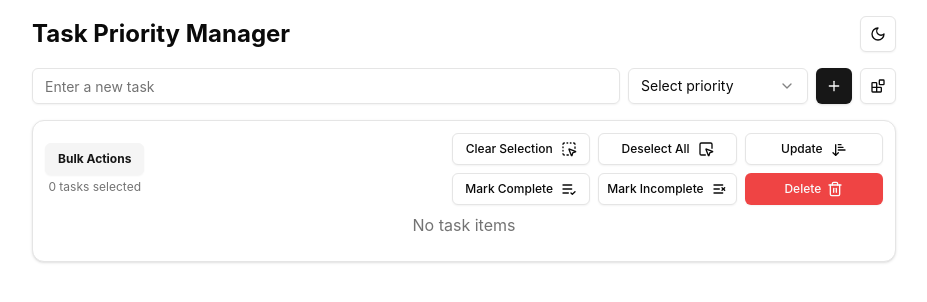
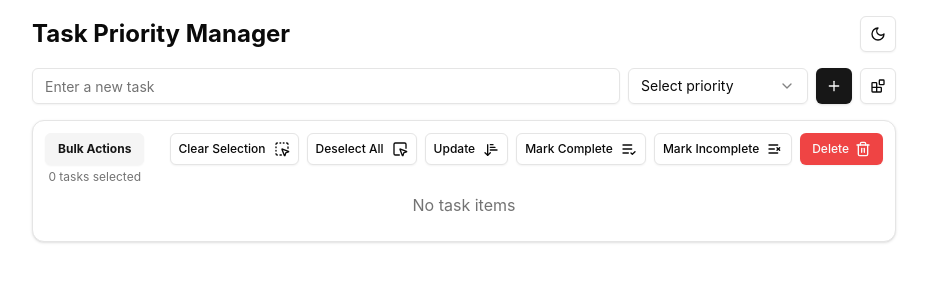
Before and after one commit to isai7710/wishlist-app, a React (Vite) app: page / in a window 1280 px wide. Both pictures are taken after a click on the button "Bulk Actions". Shown: the top 302 px of the page, without its empty margins (176-1103 px from the left). Built offline with nearby package versions, Linux system fonts and the light colour scheme.

Commit message:
placed every bulk action element in an array which was mapped over so that each element could be placed within a motion div and animated with a staggered entrance and exit animation

```diff
--- a/src/components/bulk-actions.tsx
+++ b/src/components/bulk-actions.tsx
@@ -58,7 +58,7 @@ export default function BulkActions({
   };
 
   return (
-    <div className="flex flex-col sm:flex-row items-center justify-between pt-3 px-3">
+    <div className="flex flex-col sm:flex-row sm:items-start justify-between pt-3 px-3">
       <div className="flex flex-col items-center mb-4 gap-1 sm:mb-0">
         <Button
           variant={bulkSelectionMode ? "secondary" : "outline"}
@@ -85,14 +85,10 @@ export default function BulkActions({
         </AnimatePresence>
       </div>
 
+      <div className="flex items-center justify-center gap-2">
         <AnimatePresence>
-        {bulkSelectionMode && (
-          <motion.div
-            initial={{ y: -10, opacity: 0 }}
-            animate={{ y: 0, opacity: 1 }}
-            exit={{ y: -10, opacity: 0 }}
-            className="grid grid-cols-3 items-center justify-center gap-2"
-          >
+          {bulkSelectionMode &&
+            [
               <Button
                 onClick={() =>
                   handleAction(
@@ -106,7 +102,7 @@ export default function BulkActions({
               >
                 <span className="hidden sm:block">Clear Selection</span>
                 <SquareDashedMousePointer />
-            </Button>
+              </Button>,
               <Button
                 onClick={() => {
                   if (tasks.length === 0) {
@@ -125,7 +121,7 @@ export default function BulkActions({
                   ? "Deselect All"
                   : "Select All"}
                 <SquareMousePointer />
-            </Button>
+              </Button>,
               <DropdownMenu
                 open={isDropdownOpen}
                 onOpenChange={(open) => {
@@ -165,7 +161,7 @@ export default function BulkActions({
                     </DropdownMenuItem>
                   ))}
                 </DropdownMenuContent>
-            </DropdownMenu>
+              </DropdownMenu>,
               <Button
                 onClick={() =>
                   handleAction(
@@ -179,7 +175,7 @@ export default function BulkActions({
               >
                 Mark Complete
                 <ListCheck />
-            </Button>
+              </Button>,
               <Button
                 onClick={() =>
                   handleAction(
@@ -193,7 +189,7 @@ export default function BulkActions({
               >
                 Mark Incomplete
                 <ListX />
-            </Button>
+              </Button>,
               <Dialog open={isDialogOpen} onOpenChange={setIsDialogOpen}>
                 <DialogTrigger asChild>
                   <Button
@@ -219,9 +215,10 @@ export default function BulkActions({
                   <DialogHeader>
                     <DialogTitle>Are you sure?</DialogTitle>
                     <DialogDescription>
-                    You are about to delete {selectedTasks.length} selected task
-                    {selectedTasks.length !== 1 ? "s" : ""}. This action cannot
-                    be undone.
+                      You are about to delete {selectedTasks.length} selected
+                      task
+                      {selectedTasks.length !== 1 ? "s" : ""}. This action
+                      cannot be undone.
                     </DialogDescription>
                   </DialogHeader>
                   <DialogFooter>
@@ -245,10 +242,24 @@ export default function BulkActions({
                     </DialogClose>
                   </DialogFooter>
                 </DialogContent>
-            </Dialog>
+              </Dialog>,
+            ].map((button, i) => (
+              <motion.div
+                key={i}
+                initial={{ scale: 0.8, opacity: 0 }}
+                animate={{ scale: 1, opacity: 1 }}
+                exit={{ scale: -0.8, opacity: 0 }}
+                transition={{
+                  delay: i * 0.1,
+                  duration: 0.2,
+                  ease: "easeInOut",
+                }}
+              >
+                {button}
               </motion.div>
-        )}
+            ))}
         </AnimatePresence>
+      </div>
     </div>
   );
 }
```
Lines whose indentation alone changed are shown as unchanged.
